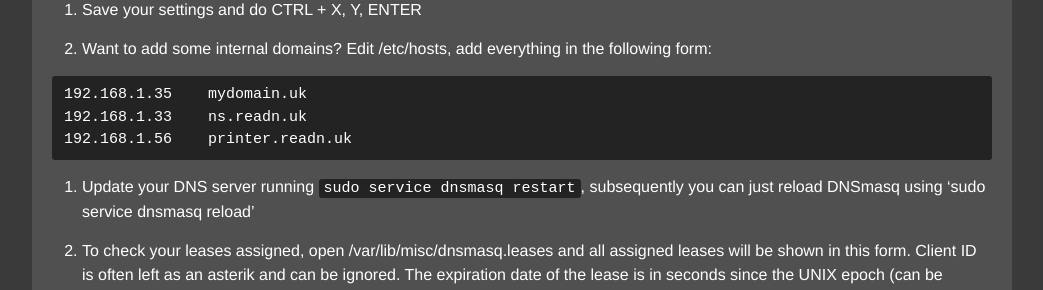
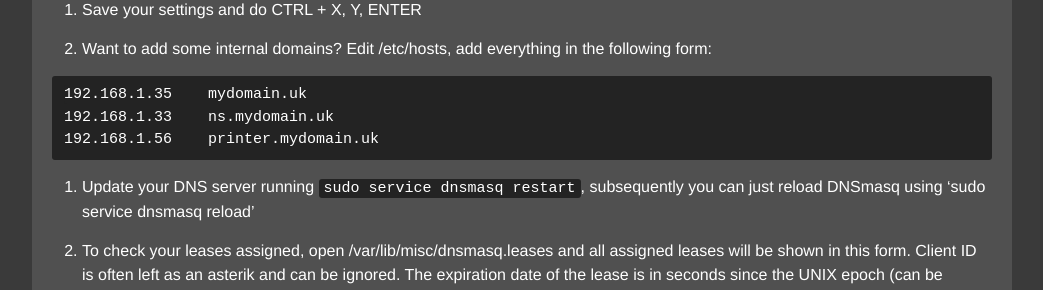
Before and after one commit to alt3code/alt3code, a Jekyll site: the page built from _posts/2016-08-31-DNSMASQ.md, in a window 1280 px wide. Shown: the part 1257-1547 px from the top of the page, without its empty margins (118-1161 px from the left). Built offline with Jekyll 4.4.1, drawn with Linux system fonts in a browser that asks for light colours.

Commit message:
Updated domains

```diff
--- a/_posts/2016-08-31-DNSMASQ.md
+++ b/_posts/2016-08-31-DNSMASQ.md
@@ -54,8 +54,8 @@ server=8.8.4.4
 {% highlight bash %}
 
 192.168.1.35    mydomain.uk
-192.168.1.33    ns.readn.uk
-192.168.1.56    printer.readn.uk
+192.168.1.33    ns.mydomain.uk
+192.168.1.56    printer.mydomain.uk
 
 {% endhighlight %}
 
```
